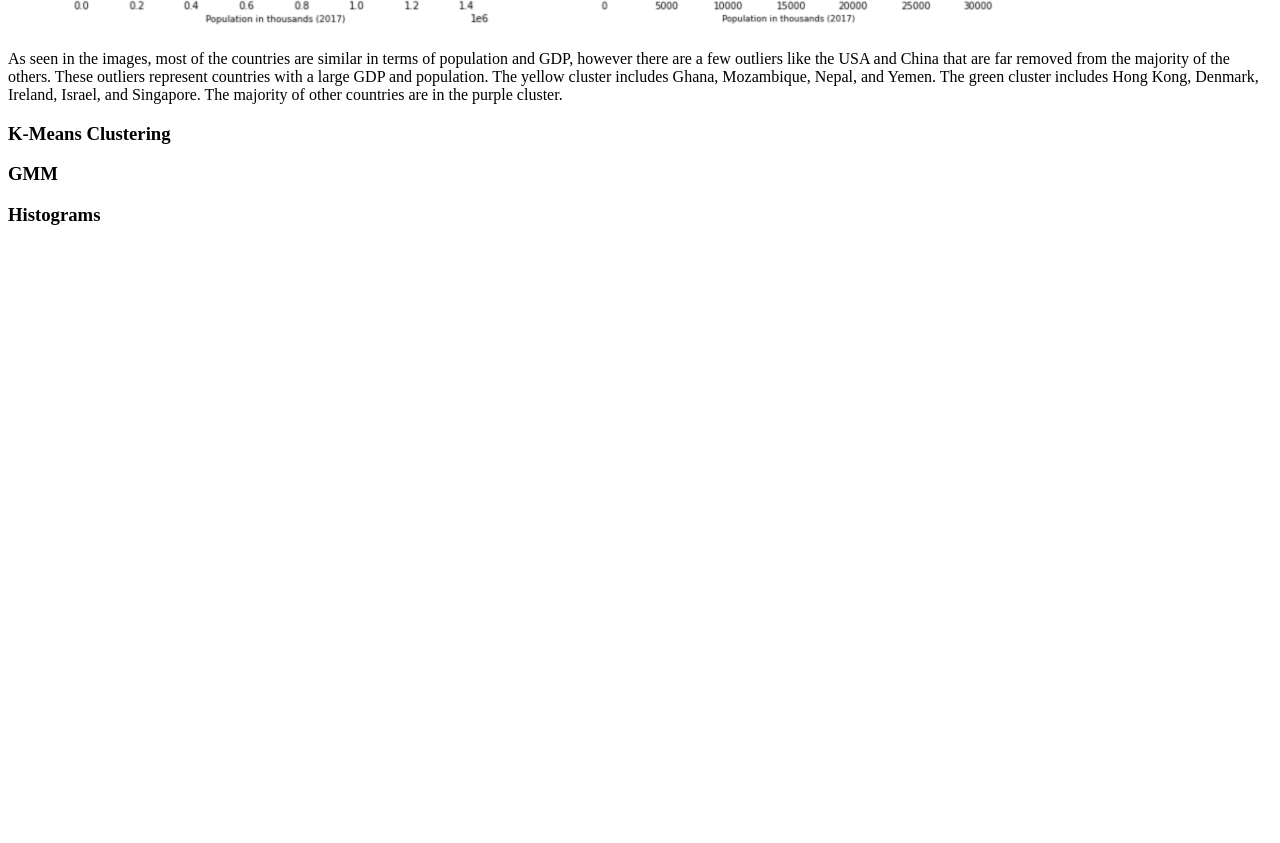
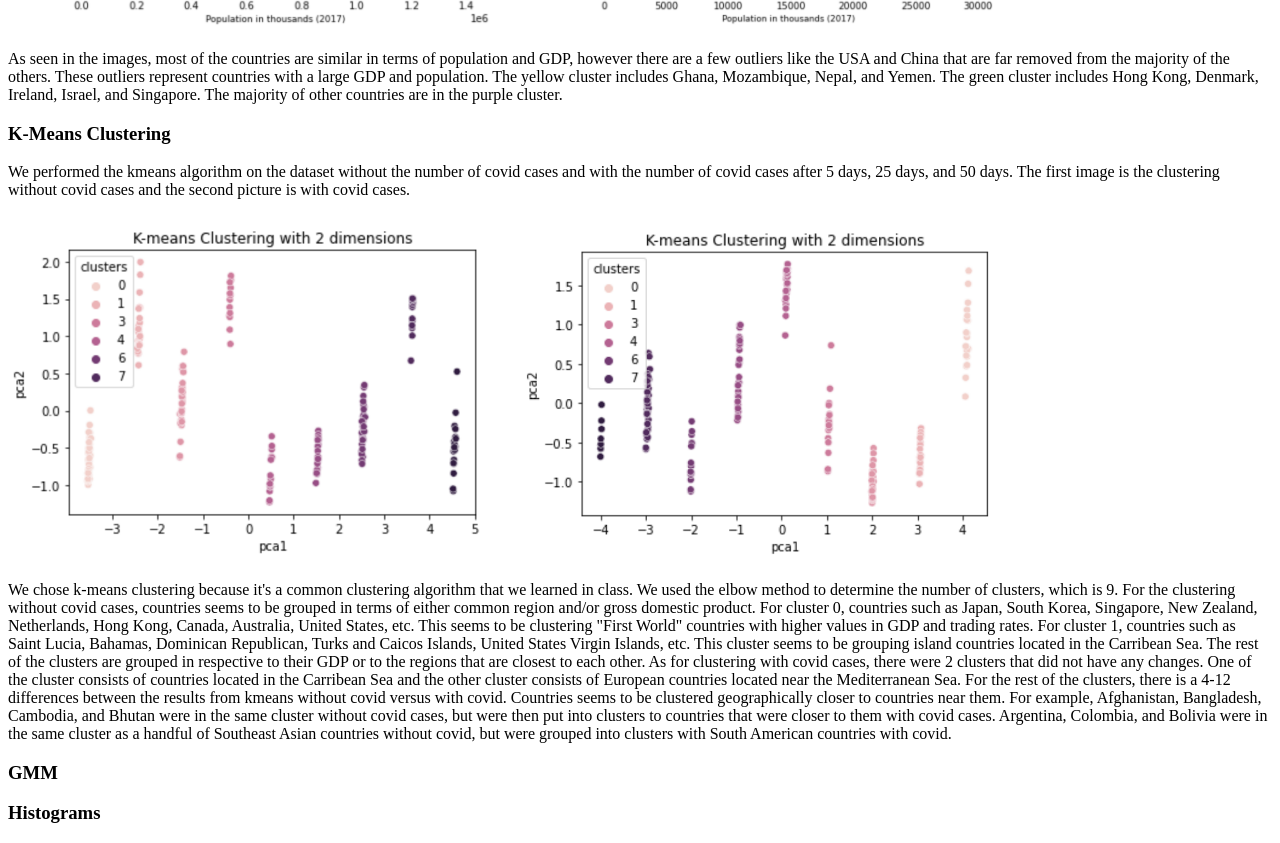
Before and after one commit to AndrewZhang123/cs-4641-group-19, a plain HTML site: page index.html in a window 1280 px wide. Shown: the part 3068-3911 px from the top of the page. Before the commit the page ends 3313 px from the top, so only its background shows below. Drawn offline with Linux system fonts and the light colour scheme.

Commit message:
kmeans in index

```diff
--- a/index.html
+++ b/index.html
@@ -173,7 +173,21 @@ Because countries had different dates of first reported infection, we reduced th
   The green cluster includes Hong Kong, Denmark, Ireland, Israel, and Singapore. The majority of other countries are in the purple cluster.</p>
 
 <h3>K-Means Clustering</h3>
-<!--TODO-->
+<p>We performed the kmeans algorithm on the dataset without the number of covid cases and with the number of covid cases after 5 days, 25 days, and 50 days. The first image is the clustering without covid cases and the second picture is with covid cases.</p>
+<img src="img/kmeans.png" alt="kmeans" style="width: 40%" />
+<img src="img/kmeans_covid.png" alt="kmeans_covid" style="width: 40%" />
+
+<p>We chose k-means clustering because it's a common clustering algorithm that we learned in class. We used the elbow method to determine the number of clusters, which is 9. For the clustering without covid cases,
+  countries seems to be grouped in terms of either common region and/or gross domestic product. For cluster 0, countries such as Japan, South Korea, Singapore, New Zealand, Netherlands, Hong Kong, Canada, Australia, United States, etc.
+  This seems to be clustering "First World" countries with higher values in GDP and trading rates. For cluster 1, countries such as Saint Lucia, Bahamas, Dominican Republican, Turks and Caicos Islands, United States Virgin Islands, etc.
+  This cluster seems to be grouping island countries located in the Carribean Sea. The rest of the clusters are grouped in respective to their GDP or to the regions that are closest to each other.
+  As for clustering with covid cases, there were 2 clusters that did not have any changes.
+  One of the cluster consists of countries located in the Carribean Sea and the other cluster consists of European countries located near the Mediterranean Sea.
+  For the rest of the clusters, there is a 4-12 differences between the results from kmeans without covid versus with covid. Countries seems to be clustered geographically closer to countries near them. For example, Afghanistan, Bangladesh, Cambodia, and Bhutan were in the
+  same cluster without covid cases, but were then put into clusters to countries that were closer to them with covid cases.
+  Argentina, Colombia, and Bolivia were in the same cluster as a handful of Southeast Asian countries without covid, but were grouped into clusters with South American countries with covid.
+</p>
+
 <h3>GMM</h3>
 <!--TODO-->
 <h3>Histograms</h3>
```
Also changed, not shown: img/kmeans.png (added), img/kmeans_covid.png (added).
